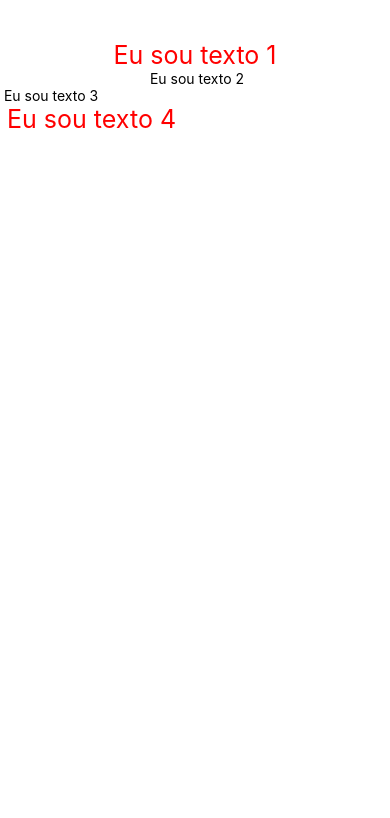
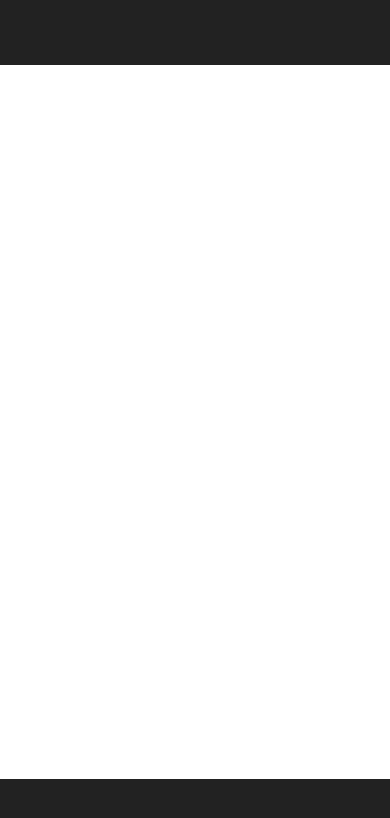
Before and after one commit to triangulodepascal/ReactNative_Matheus_Fraga, a React Native app in the folder meuApp/: screen / in a window 390 px wide. Shown: the top 818 px of the page. Built offline with nearby package versions, Linux system fonts and the light colour scheme.

Commit message:
ADD.: Learning how to work with dynamic and fixed sizes.

```diff
--- a/meuApp/App.js
+++ b/meuApp/App.js
@@ -1,31 +1,27 @@
 import React, {Component} from 'react';
-import {View, Text, StyleSheet} from 'react-native';
+import {View, Text} from 'react-native';
 
 class App extends Component {
   render() {
     return (
-      <View style={styles.area}>
-        <Text style={[styles.textoPrincipal, styles.alinhaTexto]}>
-          Eu sou texto 1
-        </Text>
-        <Text style={styles.alinhaTexto}> Eu sou texto 2</Text>
-        <Text> Eu sou texto 3</Text>
-        <Text style={styles.textoPrincipal}> Eu sou texto 4</Text>
+      <View style={{flex: 1, backgroundColor: '#222'}}>
+        <View
+          style={{
+            height: 65,
+            backgroundColor: '#222',
+          }}></View>
+        <View
+          style={{
+            flex: 2,
+            backgroundColor: 'white',
+          }}></View>
+        <View
+          style={{
+            height: 65,
+            backgroundColor: '#222',
+          }}></View>
       </View>
     );
   }
 }
-
-const styles = StyleSheet.create({
-  area: {
-    marginTop: 40,
-  },
-  textoPrincipal: {
-    fontSize: 25,
-    color: 'red',
-  },
-  alinhaTexto: {
-    textAlign: 'center',
-  },
-});
 export default App;
```
